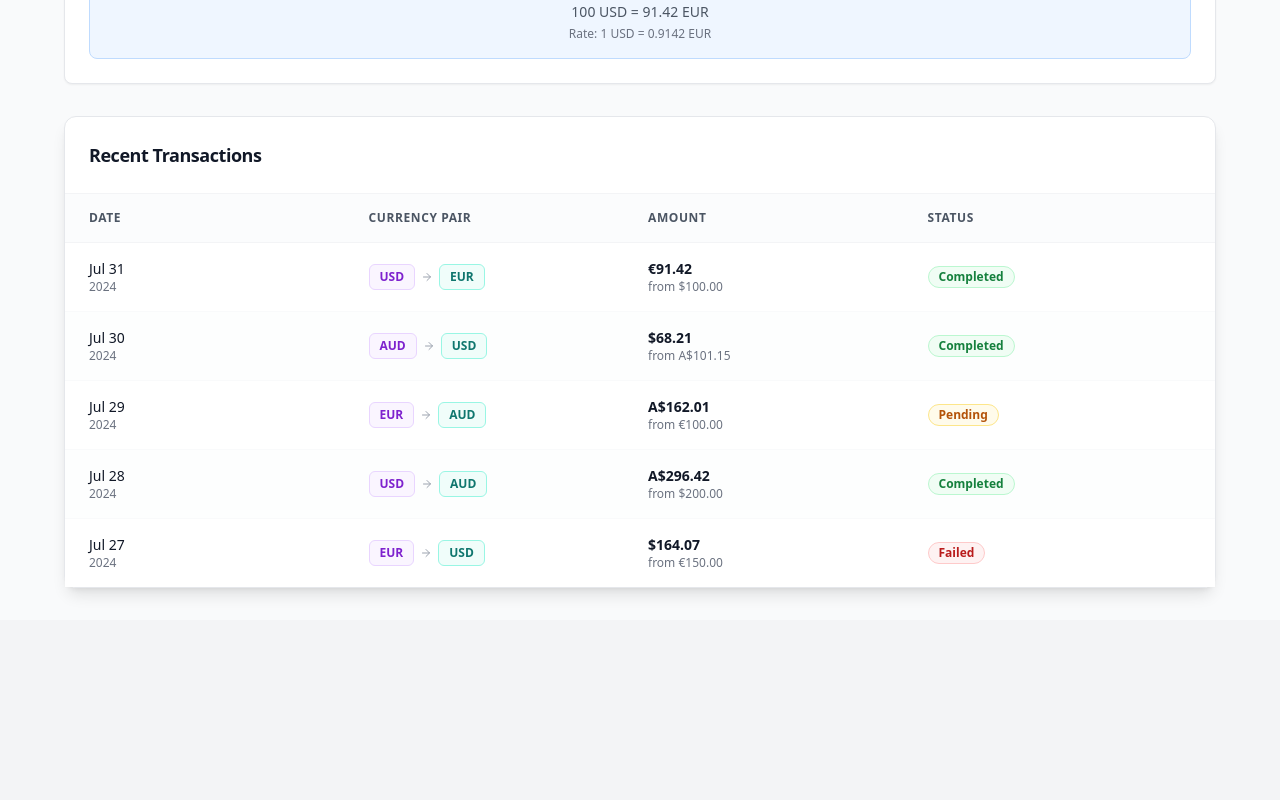
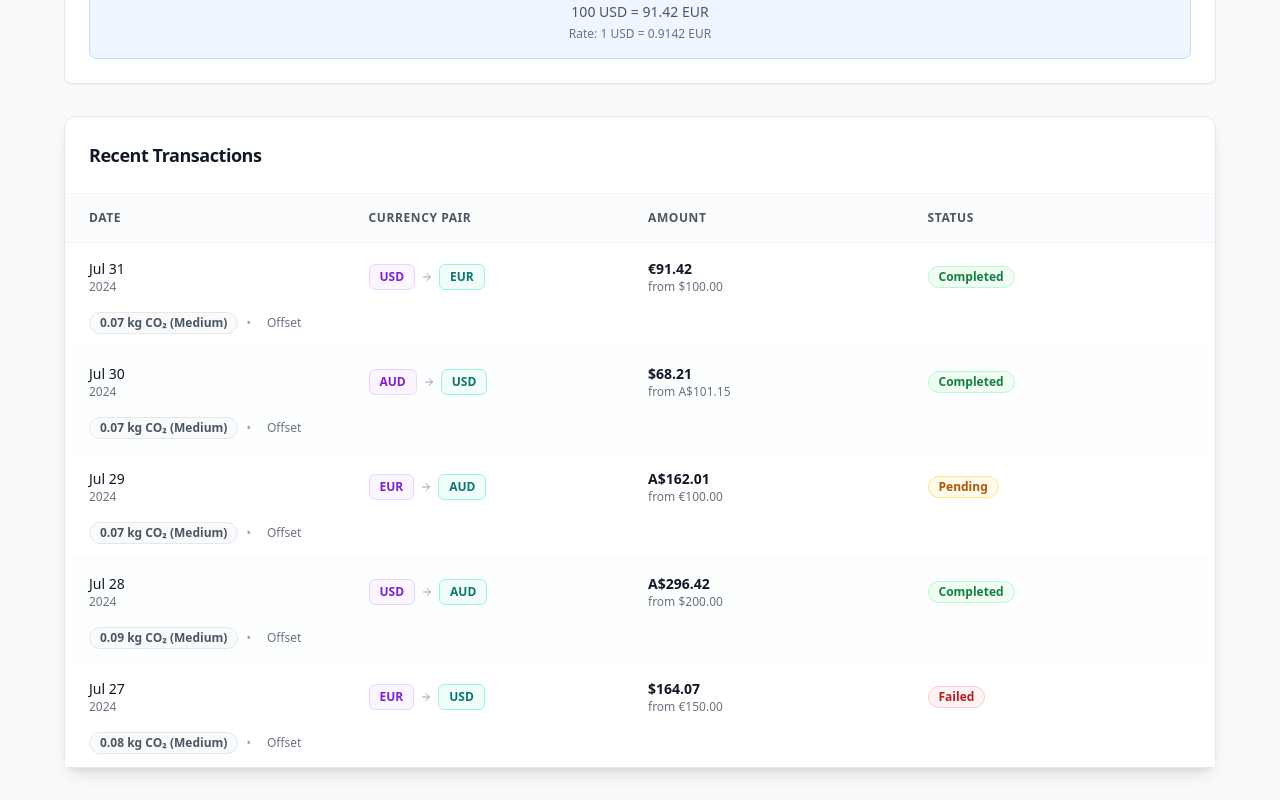
Before and after one commit to cheeroo2020/aiva-glow-wallet, a React (Vite) app: page / in a window 1280 px wide. Shown: the part 711-1511 px from the top of the page. Before the commit the page ends 1331 px from the top, so only its background shows below. Built offline with nearby package versions, Linux system fonts and the light colour scheme.

Commit message:
Add transaction carbon badge
Add a badge under each transaction row displaying the estimated carbon footprint and a placeholder "Offset" button.

```diff
--- a/src/components/WalletDashboard.tsx
+++ b/src/components/WalletDashboard.tsx
@@ -10,6 +10,21 @@ const WalletDashboard = () => {
   const [convertAmount, setConvertAmount] = useState("100");
   const [fromCurrency, setFromCurrency] = useState("USD");
   const [toCurrency, setToCurrency] = useState("EUR");
+
+  // Carbon footprint estimation
+  const estimateCarbonFootprint = (transaction: any) => {
+    const baseAmount = parseFloat(transaction.fromAmount);
+    const methodFactor = 0.05; // Default factor for fx transactions
+    const fxBonus = (baseAmount / 100.0) * 0.02; // Small bonus based on amount
+    const totalKg = methodFactor + fxBonus;
+    return Math.round(totalKg * 1000) / 1000; // Round to 3 decimal places
+  };
+
+  const getCarbonBand = (kg: number) => {
+    if (kg < 0.05) return "Low";
+    if (kg < 0.15) return "Medium";
+    return "High";
+  };
 
   const walletBalances = {
     AUD: 550.00,
@@ -226,9 +241,14 @@ const WalletDashboard = () => {
 
             {/* Table Rows */}
             <div className="divide-y divide-gray-50">
-              {transactionHistory.map((tx, index) => (
+              {transactionHistory.map((tx, index) => {
+                const carbonKg = estimateCarbonFootprint(tx);
+                const carbonBand = getCarbonBand(carbonKg);
+
+                return (
+                  <div key={tx.id}>
+                    {/* Main Transaction Row */}
                     <div
-                  key={tx.id}
                       className={`grid grid-cols-12 gap-4 px-6 py-4 hover:bg-gradient-to-r hover:from-blue-50/30 hover:to-indigo-50/30 transition-all duration-200 ${
                         index % 2 === 0 ? 'bg-white' : 'bg-gray-50/30'
                       }`}
@@ -267,7 +287,26 @@ const WalletDashboard = () => {
                         {getStatusBadge(tx.status)}
                       </div>
                     </div>
-              ))}
+
+                    {/* Carbon Footprint Row */}
+                    <div className={`grid grid-cols-12 gap-4 px-6 pb-3 ${
+                      index % 2 === 0 ? 'bg-white' : 'bg-gray-50/30'
+                    }`}>
+                      <div className="col-span-12">
+                        <div className="flex items-center space-x-2">
+                          <Badge variant="outline" className="bg-gray-50 text-gray-600 border-gray-200 text-xs">
+                            {carbonKg} kg CO₂ ({carbonBand})
+                          </Badge>
+                          <span className="text-gray-400 text-xs">•</span>
+                          <Button variant="ghost" size="sm" className="text-xs text-gray-500 hover:text-gray-700 h-6 px-2">
+                            Offset
+                          </Button>
+                        </div>
+                      </div>
+                    </div>
+                  </div>
+                );
+              })}
             </div>
           </CardContent>
         </Card>
```
Lines whose indentation alone changed are shown as unchanged.
